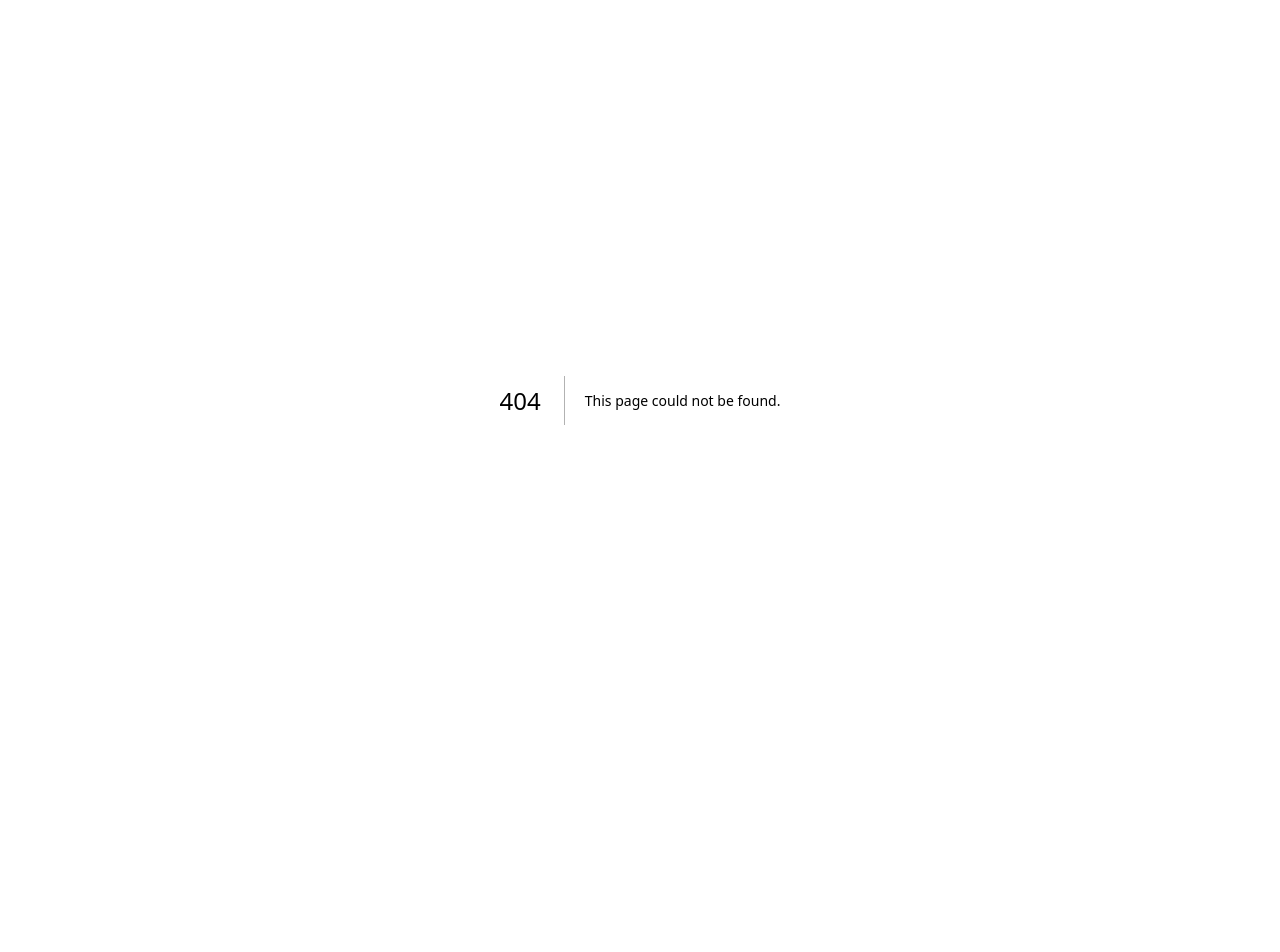
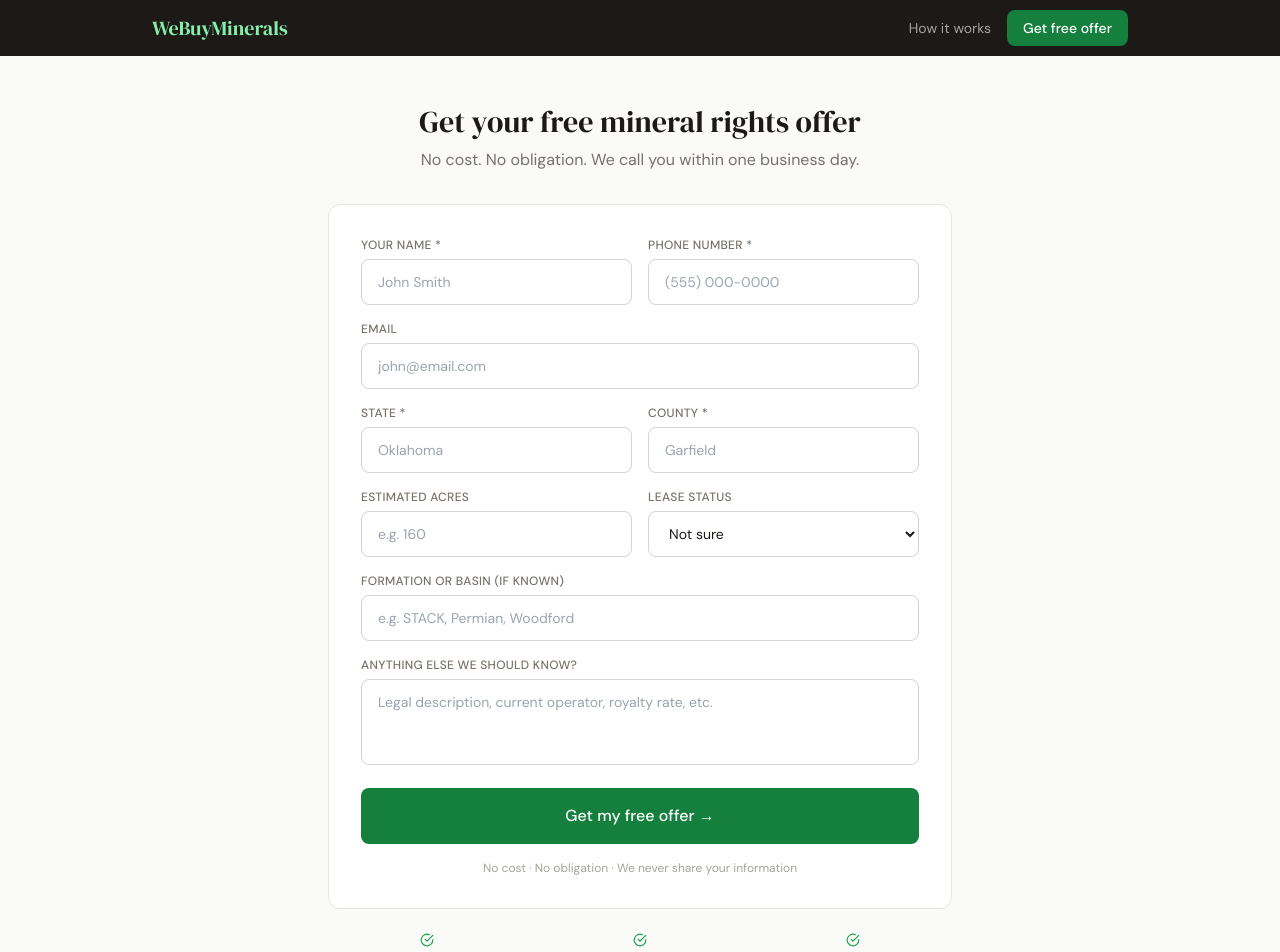
Before and after one commit to riley975/landright, a Next.js app: page /offer in a window 1280 px wide. Before the commit this address had no page. Shown: the top 952 px of the page. Before the commit the page ends 800 px from the top, so only its background shows below. Built offline with nearby package versions, Linux system fonts and the light colour scheme.

Commit message:
Create page.tsx

```diff
--- /dev/null
+++ b/src/app/offer/page.tsx
@@ -0,0 +1,132 @@
+'use client'
+import { useState } from 'react'
+import Navbar from '@/components/layout/Navbar'
+import Footer from '@/components/layout/Footer'
+import { CheckCircle } from 'lucide-react'
+
+export default function OfferPage() {
+  const [form, setForm] = useState({
+    name: '', email: '', phone: '',
+    state: '', county: '', acres: '',
+    lease_status: '', formation: '', notes: ''
+  })
+  const [submitted, setSubmitted] = useState(false)
+  const [saving, setSaving] = useState(false)
+
+  const update = (k: string, v: string) => setForm(p => ({ ...p, [k]: v }))
+
+  const handleSubmit = async (e: React.FormEvent) => {
+    e.preventDefault()
+    setSaving(true)
+    await fetch('/api/lead', {
+      method: 'POST',
+      headers: { 'Content-Type': 'application/json' },
+      body: JSON.stringify(form),
+    })
+    setSaving(false)
+    setSubmitted(true)
+  }
+
+  if (submitted) {
+    return (
+      <>
+        <Navbar />
+        <main className="max-w-xl mx-auto px-4 sm:px-6 py-20 text-center">
+          <div className="w-16 h-16 bg-green-100 rounded-full flex items-center justify-center mx-auto mb-6">
+            <CheckCircle size={28} className="text-green-600"/>
+          </div>
+          <h1 className="font-serif text-3xl mb-3">We'll be in touch soon</h1>
+          <p className="text-stone-500 leading-relaxed max-w-sm mx-auto">
+            Thanks {form.name.split(' ')[0]}! We'll review your minerals and reach out within one business day with a valuation and offer.
+          </p>
+        </main>
+        <Footer />
+      </>
+    )
+  }
+
+  return (
+    <>
+      <Navbar />
+      <main className="max-w-2xl mx-auto px-4 sm:px-6 py-12">
+        <div className="text-center mb-8">
+          <h1 className="font-serif text-3xl mb-2">Get your free mineral rights offer</h1>
+          <p className="text-stone-500">No cost. No obligation. We call you within one business day.</p>
+        </div>
+
+        <div className="card p-6 md:p-8">
+          <form onSubmit={handleSubmit} className="space-y-4">
+            <div className="grid grid-cols-1 md:grid-cols-2 gap-4">
+              <div>
+                <label className="label">Your name *</label>
+                <input className="input" required value={form.name} onChange={e => update('name', e.target.value)} placeholder="John Smith"/>
+              </div>
+              <div>
+                <label className="label">Phone number *</label>
+                <input className="input" type="tel" required value={form.phone} onChange={e => update('phone', e.target.value)} placeholder="(555) 000-0000"/>
+              </div>
+            </div>
+
+            <div>
+              <label className="label">Email</label>
+              <input className="input" type="email" value={form.email} onChange={e => update('email', e.target.value)} placeholder="john@email.com"/>
+            </div>
+
+            <div className="grid grid-cols-1 md:grid-cols-2 gap-4">
+              <div>
+                <label className="label">State *</label>
+                <input className="input" required value={form.state} onChange={e => update('state', e.target.value)} placeholder="Oklahoma"/>
+              </div>
+              <div>
+                <label className="label">County *</label>
+                <input className="input" required value={form.county} onChange={e => update('county', e.target.value)} placeholder="Garfield"/>
+              </div>
+            </div>
+
+            <div className="grid grid-cols-1 md:grid-cols-2 gap-4">
+              <div>
+                <label className="label">Estimated acres</label>
+                <input className="input" value={form.acres} onChange={e => update('acres', e.target.value)} placeholder="e.g. 160"/>
+              </div>
+              <div>
+                <label className="label">Lease status</label>
+                <select className="input" value={form.lease_status} onChange={e => update('lease_status', e.target.value)}>
+                  <option value="">Not sure</option>
+                  <option value="leased">Leased / producing</option>
+                  <option value="unleased">Unleased</option>
+                  <option value="hbp">Held by production</option>
+                </select>
+              </div>
+            </div>
+
+            <div>
+              <label className="label">Formation or basin (if known)</label>
+              <input className="input" value={form.formation} onChange={e => update('formation', e.target.value)} placeholder="e.g. STACK, Permian, Woodford"/>
+            </div>
+
+            <div>
+              <label className="label">Anything else we should know?</label>
+              <textarea className="input resize-none" rows={3} value={form.notes} onChange={e => update('notes', e.target.value)} placeholder="Legal description, current operator, royalty rate, etc."/>
+            </div>
+
+            <button type="submit" disabled={saving} className="btn-primary w-full text-center text-base py-4 disabled:opacity-50">
+              {saving ? 'Submitting...' : 'Get my free offer →'}
+            </button>
+
+            <p className="text-xs text-stone-400 text-center">No cost · No obligation · We never share your information</p>
+          </form>
+        </div>
+
+        <div className="mt-6 grid grid-cols-3 gap-4 text-center text-xs text-stone-400">
+          {['Free to submit', 'No obligation to sell', 'Response within 1 business day'].map(t => (
+            <div key={t} className="flex flex-col items-center gap-1.5">
+              <CheckCircle size={14} className="text-green-600"/>
+              {t}
+            </div>
+          ))}
+        </div>
+      </main>
+      <Footer />
+    </>
+  )
+}
```
